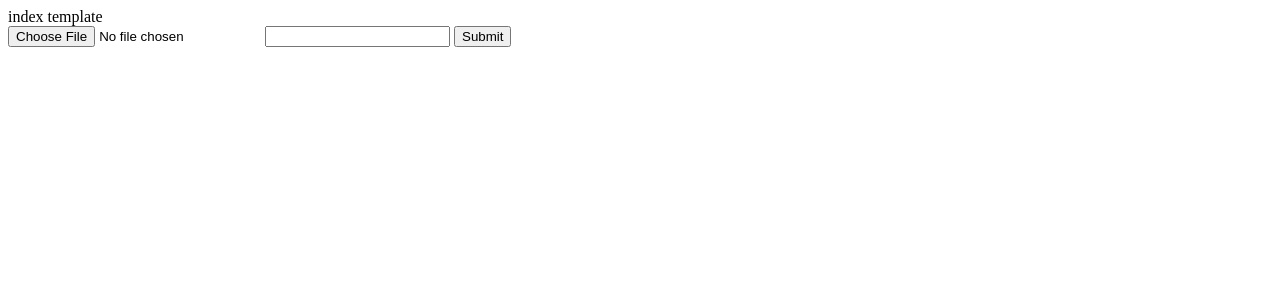
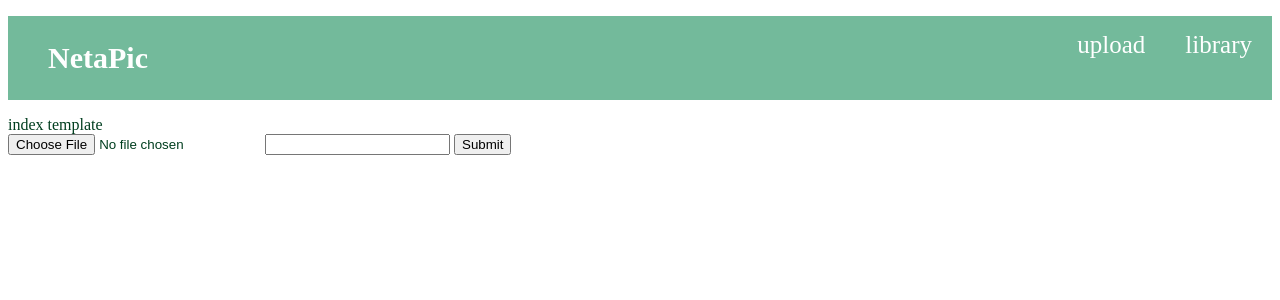
Before and after one commit to homirun/NetaPic, a Django app: page /NetaPic/ in a window 1280 px wide. Shown: the top 300 px of the page. Run offline with Django 3.2, Linux system fonts and the light colour scheme.

Commit message:
Navigationの追加

```diff
--- /dev/null
+++ b/NetaPicApps/static/NetaPicApps/base.css
@@ -0,0 +1,28 @@
+html,body{
+    color: #003e1f;
+}
+a{
+    text-decoration: none;
+    color: #003e1f;
+}
+ul{
+    display: flex;
+    list-style: none;
+    background-color: #73ba9b;
+}
+
+li{
+    margin: 15px 20px;
+    font-size: 25px;
+    color: #fff;
+}
+
+li a{
+    color: #fff;
+}
+
+li:first-child {
+    margin: 0;
+    margin-right: auto;
+    font-size: 20px;
+}
--- a/NetaPicApps/templates/NetaPicApps/base.html
+++ b/NetaPicApps/templates/NetaPicApps/base.html
@@ -2,11 +2,20 @@
 <html>
 <head>
     <title>NetaPic</title>
+    {% load staticfiles %}
+    <link rel="stylesheet" type="text/css" href="{% static 'NetaPicApps/base.css' %}">
     {% block head %}
     {{ head }}
     {% endblock %}
 </head>
 <body>
+    <nav>
+        <ul>
+            <li><h1 id="title"><a href="{% url 'NetaPicApps:index' %}">NetaPic</a></h1></li>
+            <li><a href="{% url 'NetaPicApps:index' %}">upload</a></li>
+            <li><a href="{% url 'NetaPicApps:test' %}">library</a></li>
+        </ul>
+    </nav>
     {% block content %}
         {{ content }}
     {% endblock %}
--- a/NetaPicApps/templates/NetaPicApps/index.html
+++ b/NetaPicApps/templates/NetaPicApps/index.html
@@ -1,4 +1,8 @@
 {% extends "NetaPicApps/base.html" %}
+    {% block head %}
+    {% load staticfiles %}
+    <link rel="stylesheet" type="text/css" href="{% static 'NetaPicApps/index.css' %}">
+    {% endblock head %}
     {% block content %}
     index template
     <form action="{% url 'NetaPicApps:images_dir' %}" method="POST" enctype="multipart/form-data">
--- a/NetaPicApps/templates/NetaPicApps/test.html
+++ b/NetaPicApps/templates/NetaPicApps/test.html
@@ -5,7 +5,6 @@
 {% endblock head %}
 {% block content %}
 <section id="search">
-    <h1 id="title"><a href="../">NetaPic</a></h1>
     <form action="" method="GET">
         {% csrf_token %}
         <input type="text" name="tags" value="{{ SearchQuery }}">
```
Also changed, not shown: NetaPicApps/static/NetaPicApps/index.css (added).
